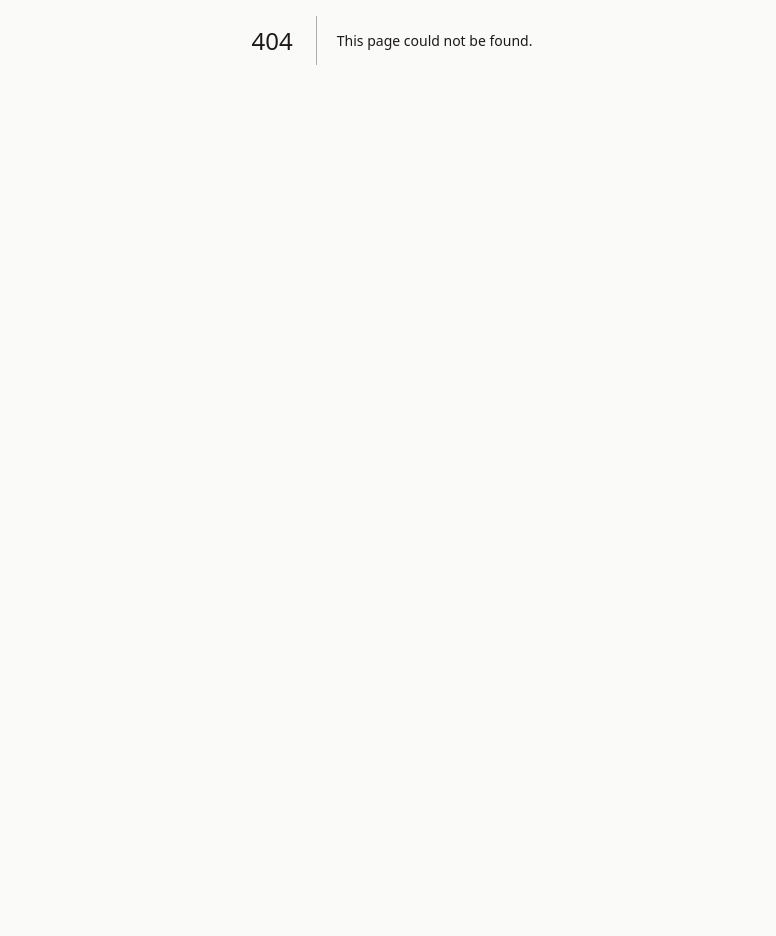
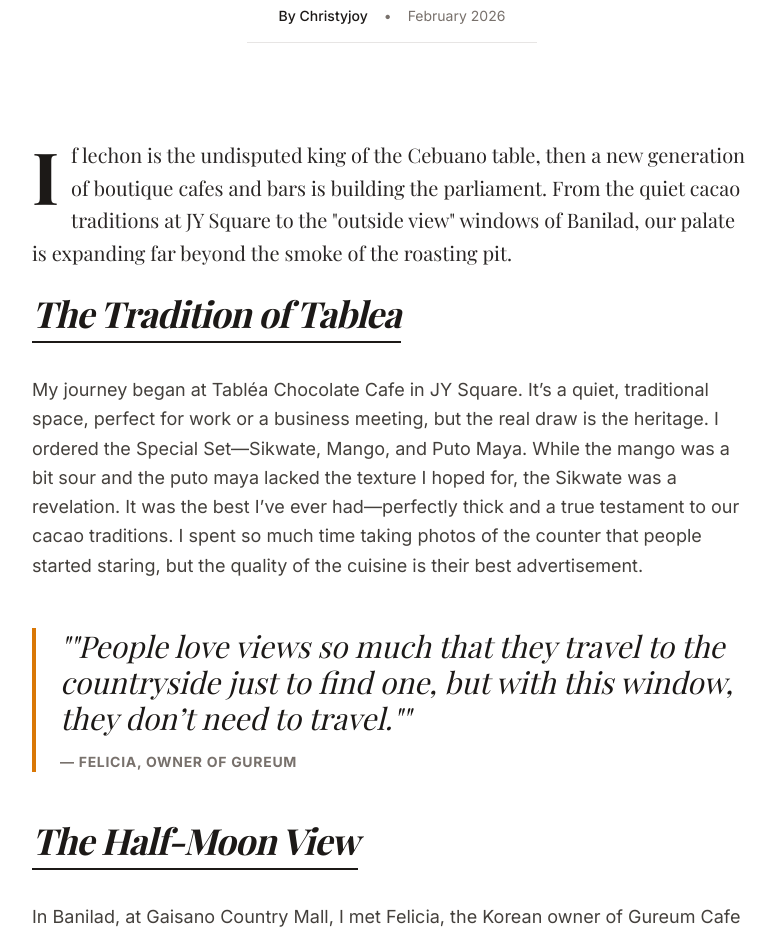
Before and after one commit to henryopsiokai-cmd/best-of-cebu, a Next.js app: page /food in a window 1280 px wide. Before the commit this address had no page. Shown: the part 360-1296 px from the top of the page, without its empty margins (248-1024 px from the left). Before the commit the page ends 800 px from the top, so only its background shows below. Built offline with nearby package versions, Linux system fonts and the light colour scheme; a web font is replaced by a local one.

Commit message:
AUTHENTIC REWRITE: Incorporate actual field notes for Tablea, Gureum, and Sakura

```diff
--- /dev/null
+++ b/src/app/food/page.tsx
@@ -0,0 +1,76 @@
+import React from 'react';
+import { ArticleHeader } from '@/components/editorial/ArticleHeader';
+import { H2, Paragraph } from '@/components/editorial/Typography';
+import { PullQuote } from '@/components/editorial/PullQuote';
+import { DropCap } from '@/components/editorial/DropCap';
+import { AnimatedSection } from '@/components/editorial/AnimatedSection';
+import { Card } from '@/components/editorial/Card';
+
+export default function FoodArticle() {
+  return (
+    <div className="min-h-screen bg-white text-stone-900 font-serif">
+      <ArticleHeader
+        category="Cuisine"
+        title="The Island Table"
+        subtitle="Beyond the roast. Exploring the new wave of Cebuano cafes and hidden culinary laboratories."
+        author="Christyjoy"
+        publishedAt="February 2026"
+      />
+
+      <article className="max-w-3xl mx-auto px-6 pb-24">
+        <DropCap>
+          If lechon is the undisputed king of the Cebuano table, then a new generation of boutique cafes and bars is building the parliament. From the quiet cacao traditions at JY Square to the "outside view" windows of Banilad, our palate is expanding far beyond the smoke of the roasting pit.
+        </DropCap>
+
+        <AnimatedSection>
+          <H2 className="italic border-b-2 border-stone-900 inline-block pb-2 mb-8">The Tradition of Tablea</H2>
+          <Paragraph>
+            My journey began at Tabléa Chocolate Cafe in JY Square. It’s a quiet, traditional space, perfect for work or a business meeting, but the real draw is the heritage. I ordered the Special Set—Sikwate, Mango, and Puto Maya. While the mango was a bit sour and the puto maya lacked the texture I hoped for, the Sikwate was a revelation. It was the best I’ve ever had—perfectly thick and a true testament to our cacao traditions. I spent so much time taking photos of the counter that people started staring, but the quality of the cuisine is their best advertisement.
+          </Paragraph>
+        </AnimatedSection>
+
+        <AnimatedSection>
+          <PullQuote attribution="Felicia, Owner of Gureum">
+            "People love views so much that they travel to the countryside just to find one, but with this window, they don’t need to travel."
+          </PullQuote>
+        </AnimatedSection>
+
+        <AnimatedSection>
+          <H2 className="italic border-b-2 border-stone-900 inline-block pb-2 mb-8">The Half-Moon View</H2>
+          <Paragraph>
+            In Banilad, at Gaisano Country Mall, I met Felicia, the Korean owner of Gureum Cafe & Bar. She’s lived here for three years and built this space around a single feature: a large window with a half-moon design. It gives you an "outside view" feeling of the streets and parking lot while you lounge in comfortable, home-like seating. The service was fast—my Carbonara arrived in just 8 minutes—and the Marshmallow Choco, with its lightly grilled marshmallows, was a unique find. It's a place where you can truly stretch your legs and stay for hours.
+          </Paragraph>
+        </AnimatedSection>
+
+        <AnimatedSection>
+          <div className="my-16 space-y-8">
+            <div className="p-8 border-l-4 border-amber-600 bg-stone-50 rounded-none shadow-sm font-sans">
+              <h3 className="font-bold uppercase tracking-widest text-xs mb-4 text-amber-700">Valentine's at Sakura Dining</h3>
+              <Paragraph className="text-sm">
+                I visited Sakura Dining at Ayala Malls Central Bloc on February 14. The vibe was "Japanese pink" and the place was packed. Despite the 35-minute wait, the Chocolate Banana Pancake was worth it—so soft and smooth. The outdoor area is a photo dream, with a heart backdrop and a message tree where people leave notes. It’s chaotic during peak hours, and I had to hit the call button multiple times just to pay, but for a catch-up with a friend, it was a cute memory.
+              </Paragraph>
+            </div>
+          </div>
+        </AnimatedSection>
+
+        <AnimatedSection>
+          <Paragraph>
+            The real "Best of Cebu" isn't just about the food; it's about these moments of connection—the owner-recommended "best picks," the silent craftsmanship in a cup of chocolate, and the ambition of people like Felicia who turn empty spaces into monuments of chill. Our city is growing, and its table is getting bigger every day.
+          </Paragraph>
+        </AnimatedSection>
+      </article>
+
+      <footer className="bg-stone-900 text-white py-24 px-6">
+        <div className="max-w-6xl mx-auto flex flex-col md:flex-row justify-between items-center">
+          <div className="mb-8 md:mb-0">
+            <h3 className="text-2xl font-black italic uppercase tracking-tighter">Best of Cebu</h3>
+          </div>
+          <nav className="flex space-x-12 font-sans text-xs font-bold uppercase tracking-widest">
+            <a href="/culture" className="hover:text-amber-500 transition-colors text-stone-400 italic">Previous: Suroy-Suroy Sugbo</a>
+            <a href="/" className="hover:text-amber-500 transition-colors">Back to Issues</a>
+          </nav>
+        </div>
+      </footer>
+    </div>
+  );
+}
```
